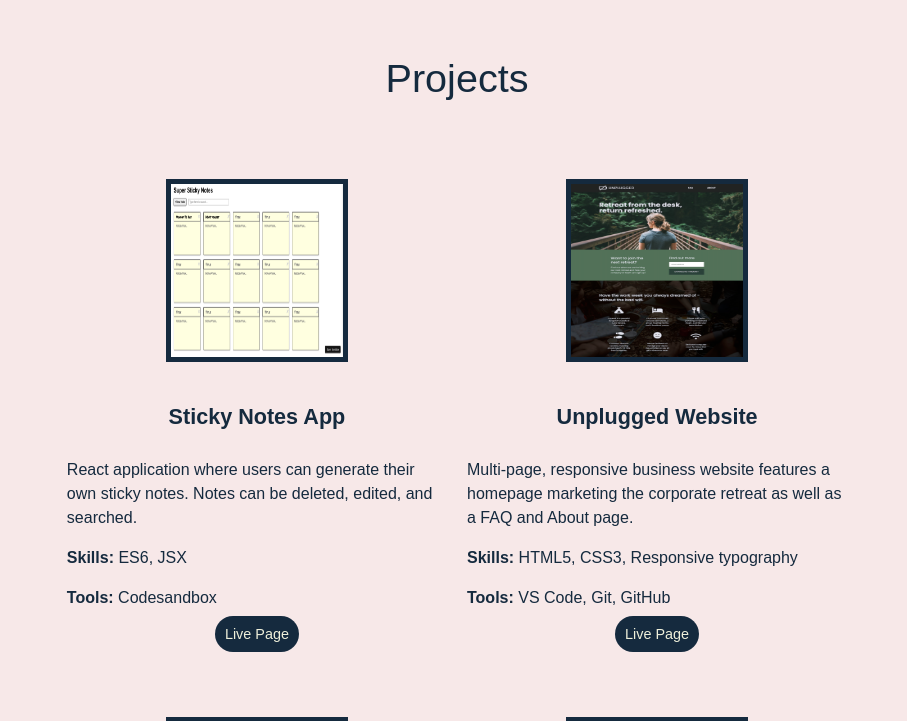
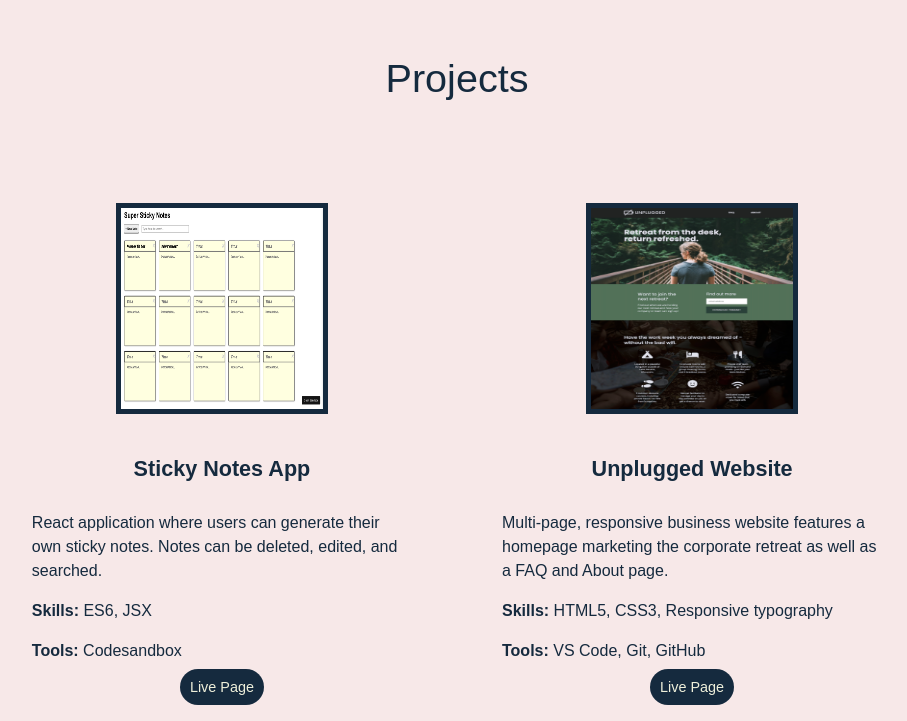
Before and after one commit to austyng27/ag_portfolio, a website built with Parcel: page index.html in a window 1280 px wide. Shown: the part 360-1081 px from the top of the page, without its empty margins (183-1090 px from the left). Built offline with nearby package versions, Linux system fonts and the light colour scheme; a web font is replaced by a local one.

Commit message:
Adjusted article size

```diff
--- a/css/main.css
+++ b/css/main.css
@@ -227,19 +227,18 @@ header h2 {
 #projects .content-wrapper .showcase {
   display: flex;
   justify-content: center;
-  align-items: center;
+  align-items: flex-start;
   flex-flow: row wrap;
   width: 100%;
 }
 
-#projects .content-wrapper .showcase article {
-  width: 100%;
-  padding: 20px;
+article{
+  margin: 2.5em;
 }
 
 #projects img {
-  width: 12em;
-  height: 12em;
+  width: 14em;
+  height: 14em;
   object-fit: fill;
   border: 5px solid #152A3E;
 }
@@ -248,7 +247,6 @@ header h2 {
   color: #152A3E;
   display: flex;
   justify-content: center;
-  align-items: center;
 
 }
 
@@ -258,12 +256,12 @@ header h2 {
   color: #152A3E;
 }
 
+
 .skills-bold {
   font-weight: 700;
 }
 
 .live-page-button {
-  width: 50%;
   border-radius: 30px;
   padding: 10px;
   background: #152A3E;
@@ -323,6 +321,7 @@ flex-flow: row wrap;
   color: #152A3E;
   font-size: 1.25em;
   font-weight: 800;
+  margin: 0;
 }
 
 .tech-box {
@@ -564,8 +563,8 @@ flex-flow: row wrap;
     display: flex;
     justify-content: center;
     flex-flow: row wrap;
-    margin: 20px 0;
-    padding: 10px 10px;
+    margin: 1.25em 0;
+    padding: 2.5em 3.125em;
     width: 33%;
   }
 
@@ -629,7 +628,7 @@ flex-flow: row wrap;
 /*----------------- Desktop Media Queries --------------- */
 @media all and (min-width: 1200px) {
 
-  .author-photo {
+.author-photo {
     width: 50%;
     display: flex;
     justify-content: center;
```
Also changed, not shown: index.html (+1 -1 lines).
